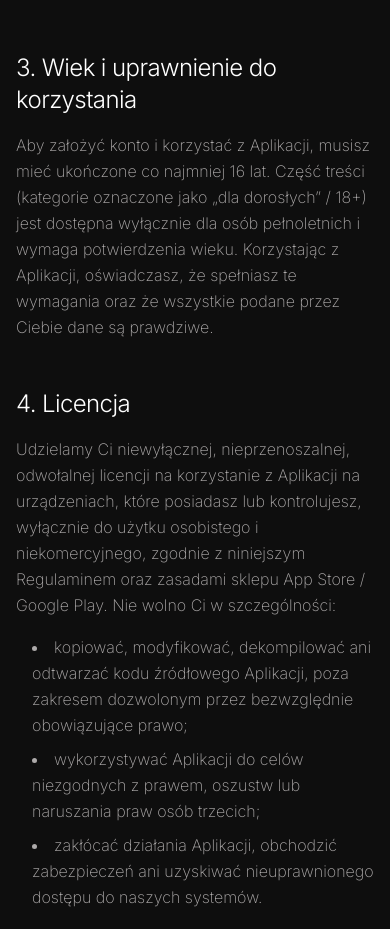
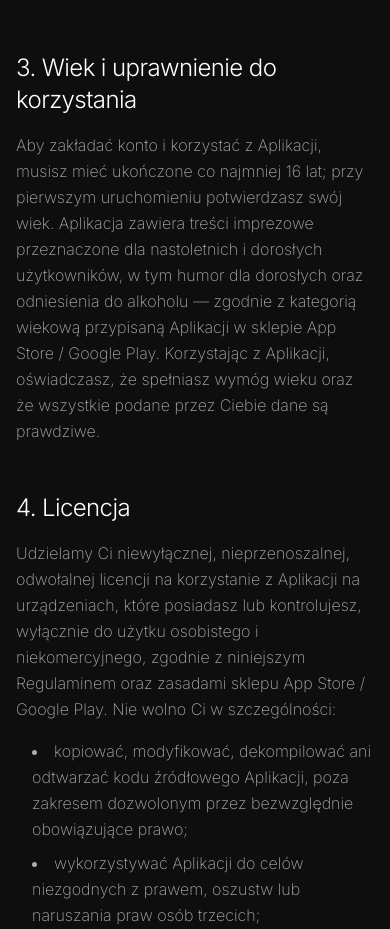
Before and after one commit to rvabka/Bifor, a Next.js app: page /terms in a window 390 px wide. Shown: the part 1121-2050 px from the top of the page. Built offline with nearby package versions, Linux system fonts and the light colour scheme.

Commit message:
mobile update

```diff
--- a/app/terms/page.tsx
+++ b/app/terms/page.tsx
@@ -96,11 +96,13 @@ export default function TermsPage() {
 
         <Section title="3. Wiek i uprawnienie do korzystania">
           <p className={P_CLASS}>
-            Aby założyć konto i korzystać z Aplikacji, musisz mieć ukończone co
-            najmniej 16 lat. Część treści (kategorie oznaczone jako „dla
-            dorosłych” / 18+) jest dostępna wyłącznie dla osób pełnoletnich i
-            wymaga potwierdzenia wieku. Korzystając z Aplikacji, oświadczasz, że
-            spełniasz te wymagania oraz że wszystkie podane przez Ciebie dane są
+            Aby zakładać konto i korzystać z Aplikacji, musisz mieć ukończone co
+            najmniej 16 lat; przy pierwszym uruchomieniu potwierdzasz swój wiek.
+            Aplikacja zawiera treści imprezowe przeznaczone dla nastoletnich i
+            dorosłych użytkowników, w tym humor dla dorosłych oraz odniesienia do
+            alkoholu — zgodnie z kategorią wiekową przypisaną Aplikacji w sklepie
+            App Store / Google Play. Korzystając z Aplikacji, oświadczasz, że
+            spełniasz wymóg wieku oraz że wszystkie podane przez Ciebie dane są
             prawdziwe.
           </p>
         </Section>
```
